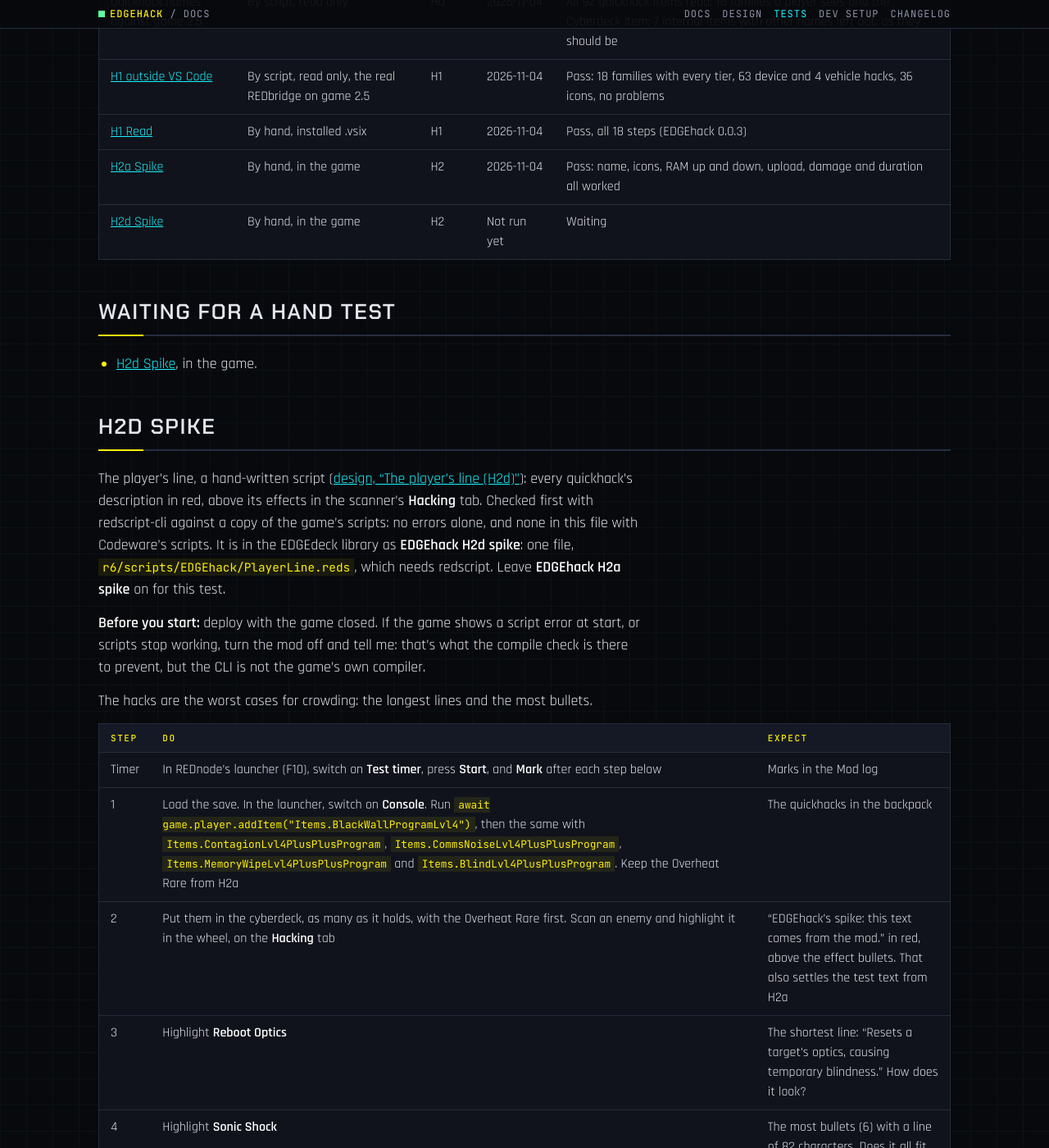
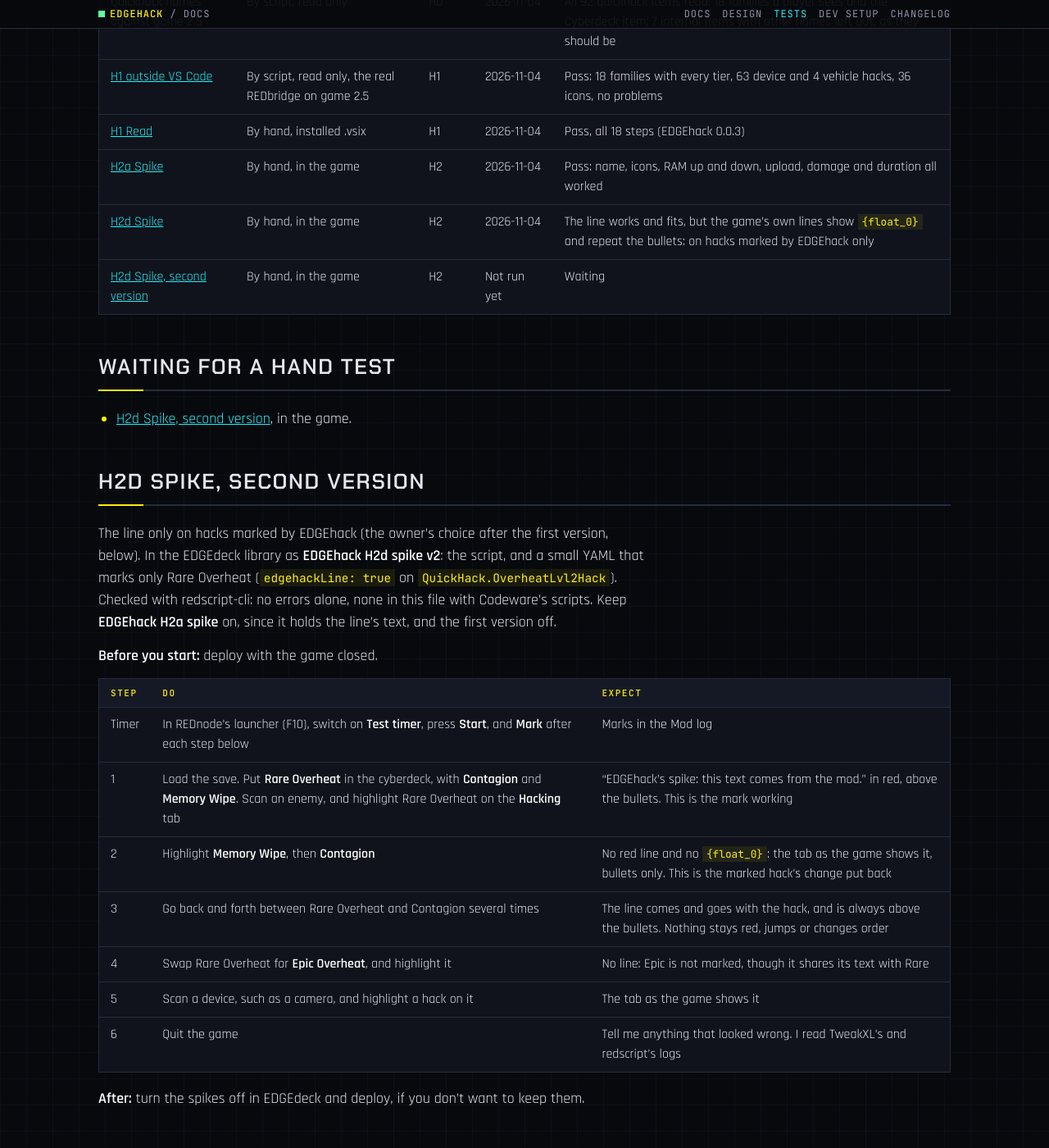
Before and after one commit to Edgemodders/EDGEhack, a Jekyll site: the page built from docs/testing.md, in a window 1280 px wide and 1400 px high, scrolled down 541 px. Shown: the whole window at 82% size. Built offline with Jekyll 4.4.1, drawn with Linux system fonts in a browser that asks for light colours; some of the changed text lies outside the part shown.

Commit message:
The player's line only on hacks made with EDGEhack (the owner's choice); its second spike
Co-Authored-By: Claude Opus 5.5 <noreply@anthropic.com>

```diff
--- a/docs/testing.md
+++ b/docs/testing.md
@@ -17,11 +17,30 @@ Last updated 2026-11-04.
 | [H1 outside VS Code](#h1-outside-vs-code) | By script, read only, the real REDbridge on game 2.5 | H1 | 2026-11-04 | Pass: 18 families with every tier, 63 device and 4 vehicle hacks, 36 icons, no problems |
 | [H1 Read](#h1-read) | By hand, installed .vsix | H1 | 2026-11-04 | Pass, all 18 steps (EDGEhack 0.0.3) |
 | [H2a Spike](#h2a-spike) | By hand, in the game | H2 | 2026-11-04 | Pass: name, icons, RAM up and down, upload, damage and duration all worked |
-| [H2d Spike](#h2d-spike) | By hand, in the game | H2 | Not run yet | Waiting |
+| [H2d Spike](#h2d-spike) | By hand, in the game | H2 | 2026-11-04 | The line works and fits, but the game's own lines show `{float_0}` and repeat the bullets: on hacks marked by EDGEhack only |
+| [H2d Spike, second version](#h2d-spike-second-version) | By hand, in the game | H2 | Not run yet | Waiting |
 
 ## Waiting for a hand test
 
-- [H2d Spike](#h2d-spike), in the game.
+- [H2d Spike, second version](#h2d-spike-second-version), in the game.
+
+## H2d Spike, second version
+
+The line only on hacks marked by EDGEhack (the owner's choice after the first version, below). In the EDGEdeck library as **EDGEhack H2d spike v2**: the script, and a small YAML that marks only Rare Overheat (`edgehackLine: true` on `QuickHack.OverheatLvl2Hack`). Checked with redscript-cli: no errors alone, none in this file with Codeware's scripts. Keep **EDGEhack H2a spike** on, since it holds the line's text, and the first version off.
+
+**Before you start:** deploy with the game closed.
+
+| Step | Do | Expect |
+|---|---|---|
+| Timer | In REDnode's launcher (F10), switch on **Test timer**, press **Start**, and **Mark** after each step below | Marks in the Mod log |
+| 1 | Load the save. Put **Rare Overheat** in the cyberdeck, with **Contagion** and **Memory Wipe**. Scan an enemy, and highlight Rare Overheat on the **Hacking** tab | "EDGEhack's spike: this text comes from the mod." in red, above the bullets. This is the mark working |
+| 2 | Highlight **Memory Wipe**, then **Contagion** | No red line and no `{float_0}`: the tab as the game shows it, bullets only. This is the marked hack's change put back |
+| 3 | Go back and forth between Rare Overheat and Contagion several times | The line comes and goes with the hack, and is always above the bullets. Nothing stays red, jumps or changes order |
+| 4 | Swap Rare Overheat for **Epic Overheat**, and highlight it | No line: Epic is not marked, though it shares its text with Rare |
+| 5 | Scan a device, such as a camera, and highlight a hack on it | The tab as the game shows it |
+| 6 | Quit the game | Tell me anything that looked wrong. I read TweakXL's and redscript's logs |
+
+**After:** turn the spikes off in EDGEdeck and deploy, if you don't want to keep them.
 
 ## H2d Spike
 
@@ -45,6 +64,10 @@ The hacks are the worst cases for crowding: the longest lines and the most bulle
 | 9 | Quit the game | Tell me how crowded it feels, and which hacks looked wrong. A screenshot of the worst one would help |
 
 **After:** turn both spikes off in EDGEdeck and deploy, if you don't want to keep them.
+
+| Run | Result |
+|---|---|
+| 2026-11-04, by the owner, on the dev PC's game 2.5 | The text all fits, including the longest line and the most bullets. Step 7: Memory Wipe's line showed a literal `{float_0}`, and it repeated what the bullets say. The owner's decision: off for the game's own hacks, on for EDGEhack's. No script errors in the logs. The timer was not used |
 
 ## H2a Spike
 
```
Also changed, not shown: CLAUDE.md (+1 -1 lines), docs/design.md (+3 -3 lines), docs/index.md (+1 -1 lines).
